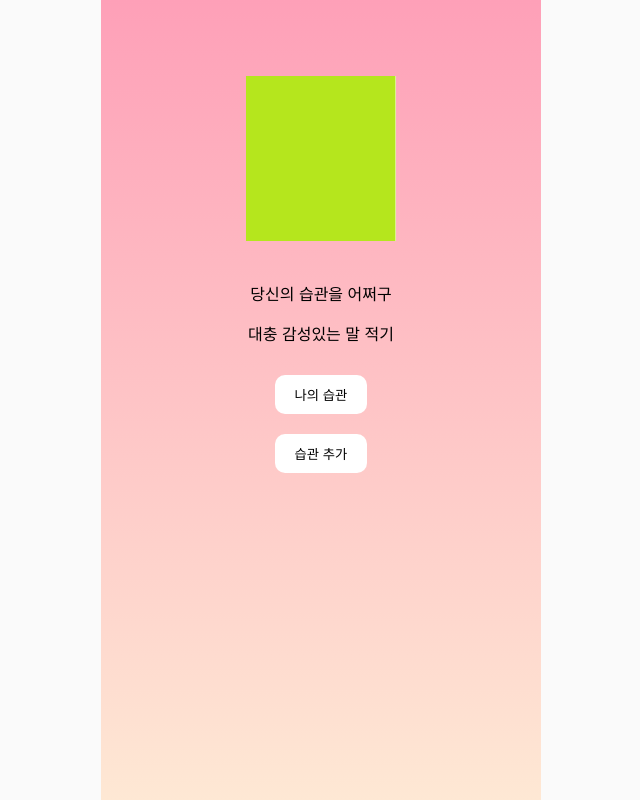
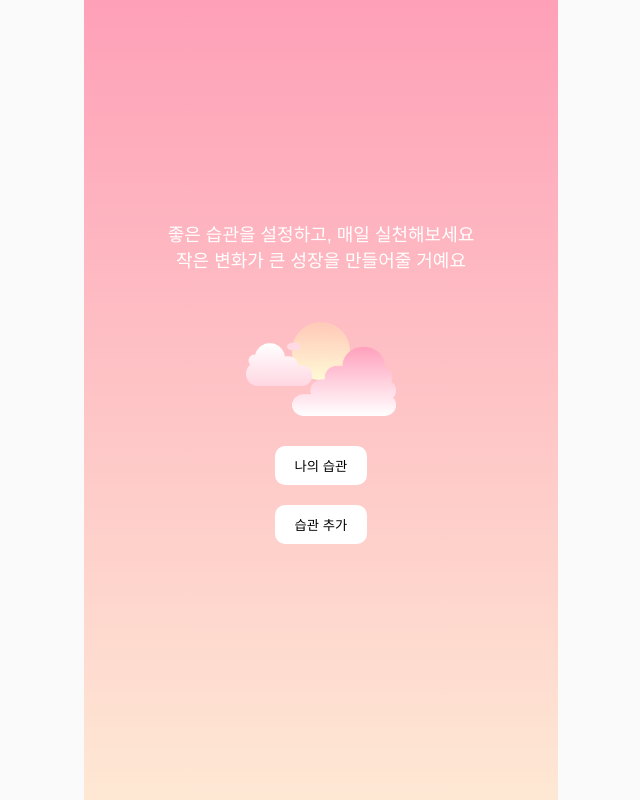
Before and after one commit to KagounivTeam2/front, a React (Create React App) app in the folder cloud/: page / in a window 1280 px wide. Shown: the whole page, without its empty margins (319-959 px from the left). Built offline with nearby package versions, Linux system fonts and the light colour scheme; the HTML template or start-up script is replaced by a standard one.

Commit message:
텍스트, 택스트 색상, 이미지 변경

```diff
--- a/cloud/src/components/StartPage.css
+++ b/cloud/src/components/StartPage.css
@@ -3,8 +3,6 @@ body {
   height: 100vh;
   background: linear-gradient(to bottom, #FEA0B8, #FEE8D4);
   display: flex;
-  align-items: center;
-  justify-content: center;
 }
 
 .back-button {
@@ -24,18 +22,36 @@ body {
 }
 
 .start-container {
-  text-align: center;
-  padding: 3px;
+  padding: 20px;
   max-width: 400px; /* 최대 가로 너비를 설정하여 지나치게 넓어지지 않게 함 */
   min-width: 54.2vh;
-  min-height: 96vh; /* 화면 높이의 80% 이상을 차지하도록 설정 */
+  min-height: 60vh; /* 화면 높이의 80% 이상을 차지하도록 설정 */
+  padding: 20px;
+}
 
+.content-wrapper {
+  text-align: center; /* 텍스트와 이미지를 중앙에 정렬 */
+  margin-bottom: 20px;
 }
+
+.intro-text {
+  color: white; /* 텍스트를 흰색으로 설정 */
+  font-size: 18px;
+  margin-bottom: 50px;
+}
+
+.logo-image {
+  display: block;
+  margin: 0 auto; /* 이미지를 중앙에 오게 설정 */
+  width: 500px;
+  height: auto;
+}
+
 
 .buttons {
   display: flex;
-  justify-content: center;
-  gap: 20px;
+  align-items: center; /* 세로 중앙 정렬 */
+  gap: 20px; /* 버튼 간의 간격 */
   margin-top: 30px;
 }
 
@@ -45,4 +61,113 @@ body {
   padding: 10px 20px;
   cursor: pointer;
   border: none; /* 테두리 제거 */
+
 }
+
+.cloud {
+  position: relative;
+  text-align: center;
+}
+
+.rain-image {
+  position: absolute;
+  top: 50px;
+  left: 50%;
+  transform: translateX(-50%);
+  animation: rain-fall 2s forwards;
+}
+
+@keyframes rain-fall {
+  0% {
+    opacity: 1;
+    transform: translateY(0) translateX(-50%);
+  }
+  100% {
+    opacity: 0;
+    transform: translateY(200px) translateX(-50%);
+  }
+}
+
+/* 식물 애니메이션 */
+.plant-container {
+  position: absolute;
+  bottom: 0;
+  left: 50%;
+  transform: translateX(-50%);
+  text-align: center;
+}
+
+.plant {
+  display: none;
+  position: absolute;
+  bottom: 0;
+  left: 50%;
+  transform: translateX(-50%);
+}
+
+.plant-stage-1 {
+  display: block;
+  opacity: 0;
+  animation: plant-grow-1 1s forwards;
+}
+
+.plant-stage-2 {
+  display: block;
+  opacity: 0;
+  animation: plant-grow-2 1s forwards;
+}
+
+.plant-stage-3 {
+  display: block;
+  opacity: 0;
+  animation: plant-grow-3 1s forwards;
+}
+
+@keyframes plant-grow-1 {
+  0% {
+    opacity: 0;
+    transform: translateY(20px) translateX(-50%);
+  }
+  100% {
+    opacity: 1;
+    transform: translateY(0) translateX(-50%);
+  }
+}
+
+@keyframes plant-grow-2 {
+  0% {
+    opacity: 0;
+    transform: translateY(20px) translateX(-50%);
+  }
+  100% {
+    opacity: 1;
+    transform: translateY(0) translateX(-50%);
+  }
+}
+
+@keyframes plant-grow-3 {
+  0% {
+    opacity: 0;
+    transform: translateY(20px) translateX(-50%);
+  }
+  100% {
+    opacity: 1;
+    transform: translateY(0) translateX(-50%);
+  }
+}
+
+.complete-button {
+  padding: 15px;
+  font-size: 18px;
+  width: 180px;
+  background-color: rgb(255, 255, 255, 0.8);
+  color: rgb(0, 0, 0);
+  border: none;
+  border-radius: 10px;
+  cursor: pointer;
+  transition: background-color 0.3s ease;
+  margin: 11vh auto 0 auto;
+  display: block;
+  font-weight: bold;
+  text-align: center;
+}
--- a/cloud/src/components/StartPage.js
+++ b/cloud/src/components/StartPage.js
@@ -7,9 +7,20 @@ function StartPage() {
     <div className="start-container">
       <header className="header">
       </header>
-      <img src="/img/start_img.png" alt="Logo" className="logo-image" />
-      <p>당신의 습관을 어쩌구</p>
-      <p>대충 감성있는 말 적기</p>
+
+      {/* 텍스트 부분 */}
+      <div className="content-wrapper"> {/* 텍스트와 이미지를 감싸는 wrapper */}
+        <p className="intro-text">
+          좋은 습관을 설정하고, 매일 실천해보세요
+          <br />작은 변화가 큰 성장을 만들어줄 거예요
+        </p>
+      </div>
+
+        {/* 이미지 부분 */}
+      <img src="/img/start_2.png" alt="Logo" className="logo-image" />
+
+
+      {/* 버튼 부분 */}
       <div className="buttons">
         <Link to="/my-habit">
           <button className="habit-btn">나의 습관</button>
```
